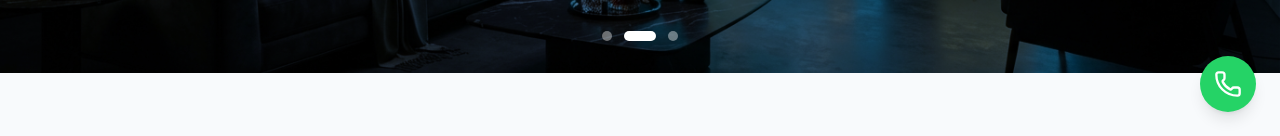
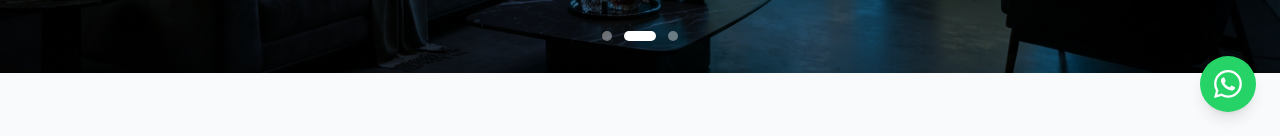
Before and after one commit to agalarzag/catalogo-web-galarza, a React (Vite) app: page / in a window 1280 px wide. Shown: the part 664-800 px from the top of the page. Built offline with nearby package versions, Linux system fonts and the light colour scheme.

Commit message:
Actualizacion del icono de whatsapp

```diff
--- a/src/App.tsx
+++ b/src/App.tsx
@@ -7,7 +7,6 @@
 import Contacto from './pages/Contacto';
 import QuoteModal from './components/common/QuoteModal';
 import NotFound from './pages/NotFound';
-import { Phone } from 'lucide-react';
 
 function App() {
   return (
@@ -37,7 +36,7 @@
         aria-label="Contactar por WhatsApp"
         className="fixed bottom-6 right-6 z-[100] bg-[#25D366] hover:bg-[#128C7E] text-white w-14 h-14 rounded-full shadow-lg hover:shadow-xl hover:-translate-y-1 transition-all duration-300 flex items-center justify-center"
       >
-        <Phone size={28} />
+        <svg xmlns="http://www.w3.org/2000/svg" width="28" height="28" fill="currentColor" viewBox="0 0 16 16"><path d="M13.601 2.326A7.854 7.854 0 0 0 7.994 0C3.627 0 .068 3.558.064 7.926c0 1.399.366 2.76 1.057 3.965L0 16l4.204-1.102a7.933 7.933 0 0 0 3.79.965h.004c4.368 0 7.926-3.558 7.93-7.93A7.898 7.898 0 0 0 13.6 2.326zM7.994 14.521a6.573 6.573 0 0 1-3.356-.92l-.24-.144-2.494.654.666-2.433-.156-.251a6.56 6.56 0 0 1-1.007-3.505c0-3.626 2.957-6.584 6.591-6.584a6.56 6.56 0 0 1 4.66 1.931 6.557 6.557 0 0 1 1.928 4.66c-.004 3.639-2.961 6.592-6.592 6.592zm3.615-4.934c-.197-.099-1.17-.578-1.353-.646-.182-.065-.315-.099-.445.099-.133.197-.513.646-.627.775-.114.133-.232.148-.43.05-.197-.1-.836-.308-1.592-.985-.59-.525-.985-1.175-1.103-1.372-.114-.198-.011-.304.088-.403.087-.088.197-.232.296-.346.1-.114.133-.198.198-.33.065-.134.034-.248-.015-.347-.05-.099-.445-1.076-.612-1.47-.16-.389-.323-.335-.445-.34-.114-.007-.247-.007-.38-.007a.729.729 0 0 0-.529.247c-.182.198-.691.677-.691 1.654 0 .977.71 1.916.81 2.049.098.133 1.394 2.132 3.383 2.992.47.205.84.326 1.129.418.475.152.904.129 1.246.08.38-.058 1.171-.48 1.338-.943.164-.464.164-.86.114-.943-.049-.084-.182-.133-.38-.232z"/></svg>
       </a>
     </div>
   )
```
